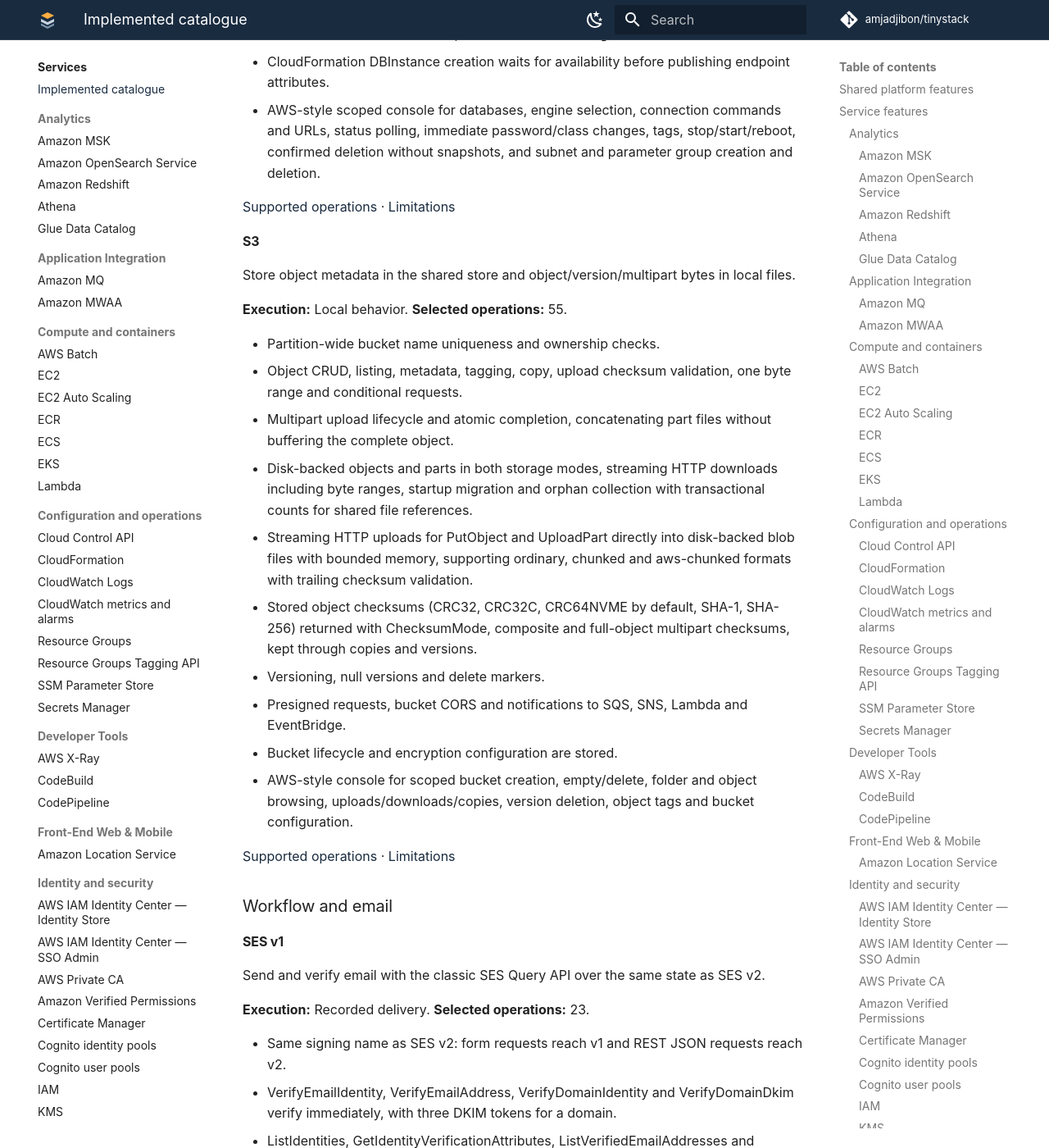
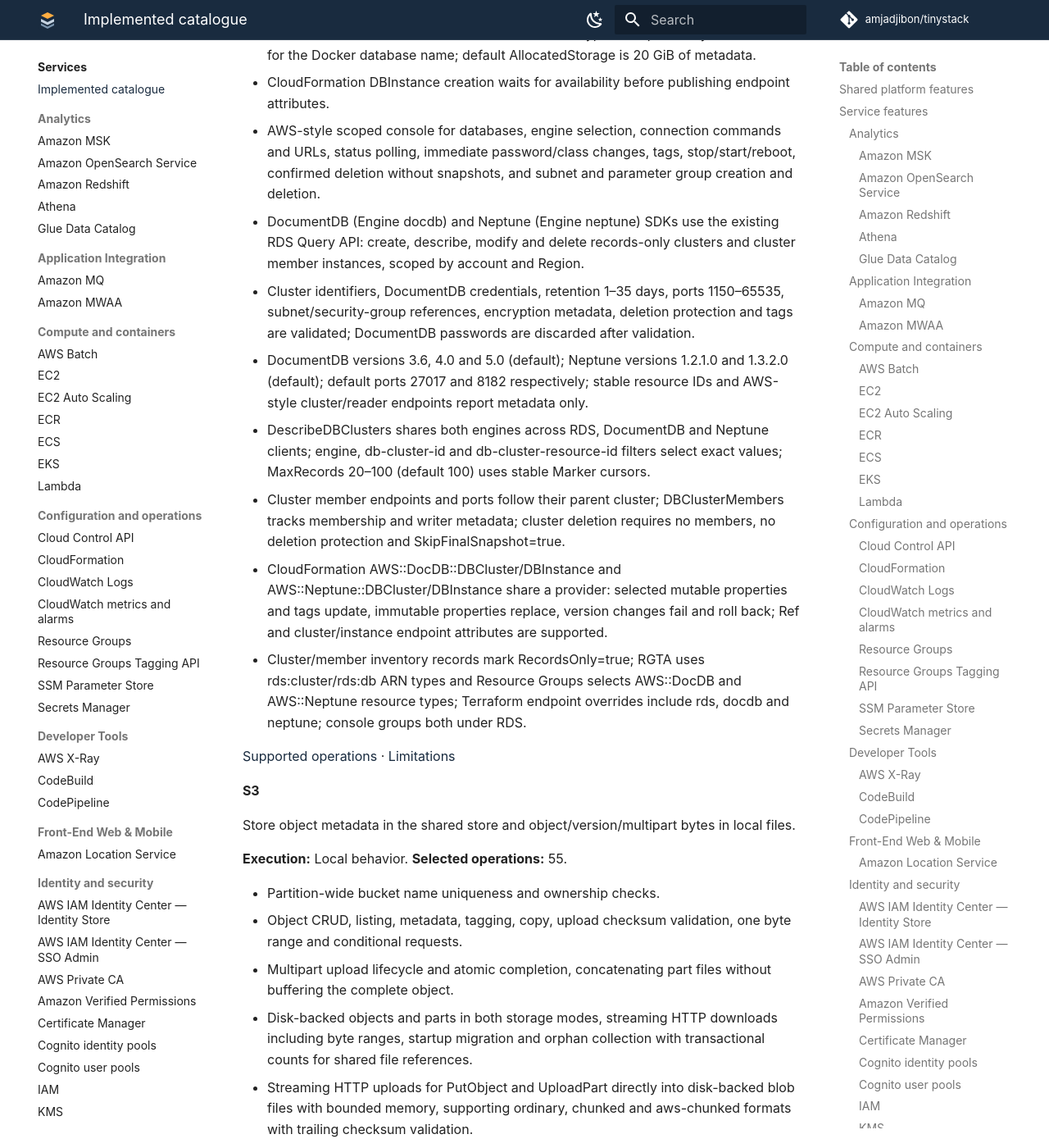
Before and after one commit to amjadjibon/tinystack, an MkDocs documentation site: the page built from docs/site/services/catalogue.md, in a window 1280 px wide and 1400 px high, scrolled down 43149 px. Shown: the whole window at 82% size. Built offline with MkDocs 1.6.1 and Material for MkDocs 9.7.7, drawn with Linux system fonts in a browser that asks for light colours; some of the changed text lies outside the part shown.

Commit message:
docs(rds): document records-only DocumentDB and Neptune clusters

```diff
--- a/docs/site/services/catalogue.md
+++ b/docs/site/services/catalogue.md
@@ -1131,14 +1131,14 @@ Manage Redis, Valkey, and Memcached resources with an optional Docker cache runt
 
 [Supported operations](elasticache.md#supported-operations) · [Limitations](elasticache.md#limitations-and-future-work)
 
-#### RDS
+#### RDS, DocumentDB and Neptune
 
-Manage PostgreSQL, MySQL and MariaDB instances with an optional Docker database runtime.
+Manage RDS instances with an optional Docker runtime, plus records-only DocumentDB and Neptune clusters and members.
 
-**Execution:** Records / optional Docker. **Selected operations:** 16.
+**Execution:** Records / optional Docker. **Selected operations:** 20.
 
 - Create, describe, modify, stop, start, reboot and delete scoped DB instances; modeled duplicate, missing and state errors.
-- PostgreSQL majors 14, 15, 16 (default), 17 map to postgres:<major>; MySQL 8.0 maps to mysql:8.0; MariaDB 11 maps to mariadb:11; other engines and versions fail explicitly.
+- PostgreSQL majors 14, 15, 16 (default), 17 map to postgres:<major>; MySQL 8.0 maps to mysql:8.0; MariaDB 11 maps to mariadb:11; DocumentDB and Neptune cluster members use records only; other engines and versions fail explicitly.
 - Describe instances supports db-instance-id, engine and db-subnet-group exact-value filters; MaxRecords 20–100 and Marker pagination also work for subnet and parameter group lists.
 - Subnet groups validate existing EC2 subnets in one VPC; parameter groups are records with engine-family validation and in-use deletion checks.
 - Instance and group tags, diagnostic inventory and Resource Groups Tagging API integration.
@@ -1152,6 +1152,13 @@ Manage PostgreSQL, MySQL and MariaDB instances with an optional Docker database
 - Omitted DBName uses the instance identifier with hyphens replaced by underscores for the Docker database name; default AllocatedStorage is 20 GiB of metadata.
 - CloudFormation DBInstance creation waits for availability before publishing endpoint attributes.
 - AWS-style scoped console for databases, engine selection, connection commands and URLs, status polling, immediate password/class changes, tags, stop/start/reboot, confirmed deletion without snapshots, and subnet and parameter group creation and deletion.
+- DocumentDB (Engine docdb) and Neptune (Engine neptune) SDKs use the existing RDS Query API: create, describe, modify and delete records-only clusters and cluster member instances, scoped by account and Region.
+- Cluster identifiers, DocumentDB credentials, retention 1–35 days, ports 1150–65535, subnet/security-group references, encryption metadata, deletion protection and tags are validated; DocumentDB passwords are discarded after validation.
+- DocumentDB versions 3.6, 4.0 and 5.0 (default); Neptune versions 1.2.1.0 and 1.3.2.0 (default); default ports 27017 and 8182 respectively; stable resource IDs and AWS-style cluster/reader endpoints report metadata only.
+- DescribeDBClusters shares both engines across RDS, DocumentDB and Neptune clients; engine, db-cluster-id and db-cluster-resource-id filters select exact values; MaxRecords 20–100 (default 100) uses stable Marker cursors.
+- Cluster member endpoints and ports follow their parent cluster; DBClusterMembers tracks membership and writer metadata; cluster deletion requires no members, no deletion protection and SkipFinalSnapshot=true.
+- CloudFormation AWS::DocDB::DBCluster/DBInstance and AWS::Neptune::DBCluster/DBInstance share a provider: selected mutable properties and tags update, immutable properties replace, version changes fail and roll back; Ref and cluster/instance endpoint attributes are supported.
+- Cluster/member inventory records mark RecordsOnly=true; RGTA uses rds:cluster/rds:db ARN types and Resource Groups selects AWS::DocDB and AWS::Neptune resource types; Terraform endpoint overrides include rds, docdb and neptune; console groups both under RDS.
 
 [Supported operations](rds.md#supported-operations) · [Limitations](rds.md#limitations-and-future-work)
 
--- a/mkdocs.yml
+++ b/mkdocs.yml
@@ -202,7 +202,7 @@ nav:
           - "DynamoDB": services/dynamodb.md
           - "DynamoDB Streams": services/dynamodbstreams.md
           - "ElastiCache": services/elasticache.md
-          - "RDS": services/rds.md
+          - "RDS, DocumentDB and Neptune": services/rds.md
           - "S3": services/s3.md
       - "Workflow and email":
           - "SES v1": services/ses.md
```
Also changed, not shown: other parts of docs/site/services/catalogue.md (+1 -1 lines), docs/site/guides/cloudformation-resources.md (+5 -1 lines), docs/site/services/cloudformation.md (+1 -1 lines), docs/site/services/index.md (+2 -2 lines), docs/site/services/rds.md (+16 -10 lines), docs/catalog.json.
